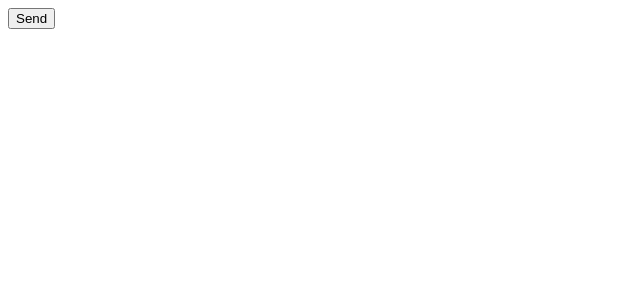
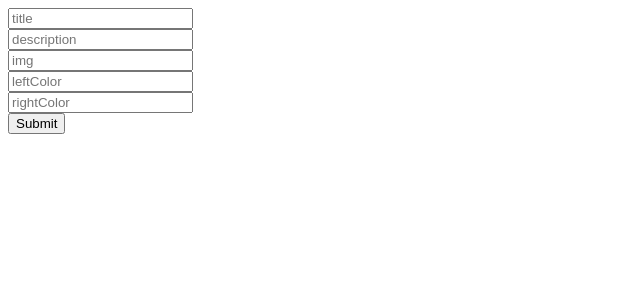
Before and after one commit to davidMoraFront/learn-react, a React (Create React App) app: page /exercise/new in a window 1280 px wide. Shown: the top 300 px of the page, without its empty margins (0-640 px from the left). Built offline with nearby package versions, Linux system fonts and the light colour scheme.

Commit message:
init form

```diff
--- a/src/pages/ExerciseNew.js
+++ b/src/pages/ExerciseNew.js
@@ -1,12 +1,79 @@
 import React from "react";
 
 class ExerciseNew extends React.Component {
-  handleClick = () => {
-    console.log("Clicked");
+  state = {};
+
+  handleSubmit = e => {
+    e.preventDefault();
+    console.log(this.state);
+  };
+
+  handleChange = e => {
+    console.log(`${e.target.name}: ${e.target.value}`);
+
+    this.setState({
+      [e.target.name]: e.target.value
+    });
   };
 
   render() {
-    return <button onClick={this.handleClick}>Send</button>;
+    return (
+      <div>
+        <form onSubmit={this.handleSubmit}>
+          <div>
+            <input
+              type="text"
+              className="form-control"
+              placeholder="title"
+              name="title"
+              onChange={this.handleChange}
+              value={this.state.title}
+            />
+          </div>
+          <div>
+            <input
+              type="text"
+              className="form-control"
+              placeholder="description"
+              name="description"
+              onChange={this.handleChange}
+              value={this.state.description}
+            />
+          </div>
+          <div>
+            <input
+              type="text"
+              className="form-control"
+              placeholder="img"
+              name="img"
+              onChange={this.handleChange}
+              value={this.state.img}
+            />
+          </div>
+          <div>
+            <input
+              type="text"
+              className="form-control"
+              placeholder="leftColor"
+              name="leftColor"
+              onChange={this.handleChange}
+              value={this.state.leftColor}
+            />
+          </div>
+          <div>
+            <input
+              type="text"
+              className="form-control"
+              placeholder="rightColor"
+              name="rightColor"
+              onChange={this.handleChange}
+              value={this.state.rightColor}
+            />
+          </div>
+          <button type="submit">Submit</button>
+        </form>
+      </div>
+    );
   }
 }
 
```
